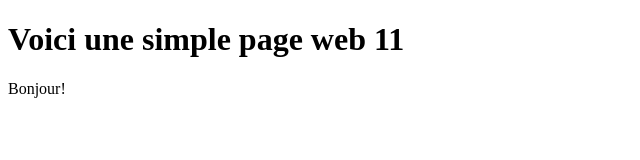
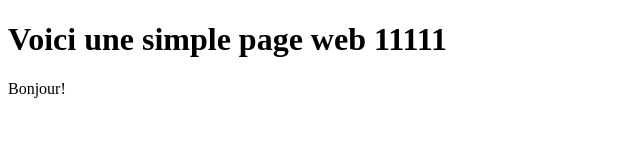
Before and after one commit to YousraTagmouti/RAC_Travail2, a plain HTML site: page index.html in a window 1280 px wide. Shown: the full height of the page, 0-640 px from the left. Drawn offline with Linux system fonts and the light colour scheme.

Commit message:
Update index.html
Ajout d'un élément

```diff
--- a/index.html
+++ b/index.html
@@ -2,7 +2,7 @@
 <html>
 	<body>
 
-	<h1>Voici une simple page web 11</h1>
+	<h1>Voici une simple page web 11111</h1>
 
 	<p>Bonjour!</p>
 
```
